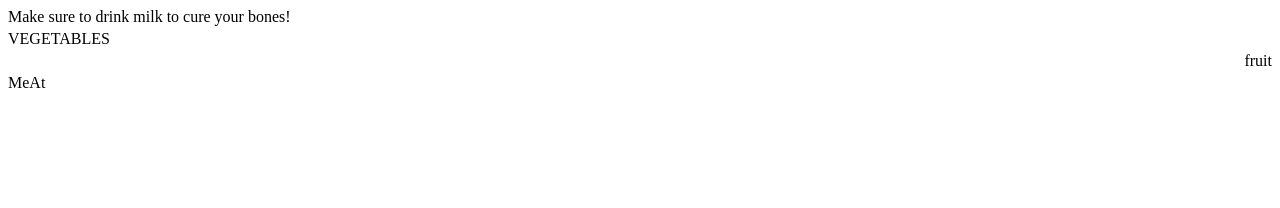
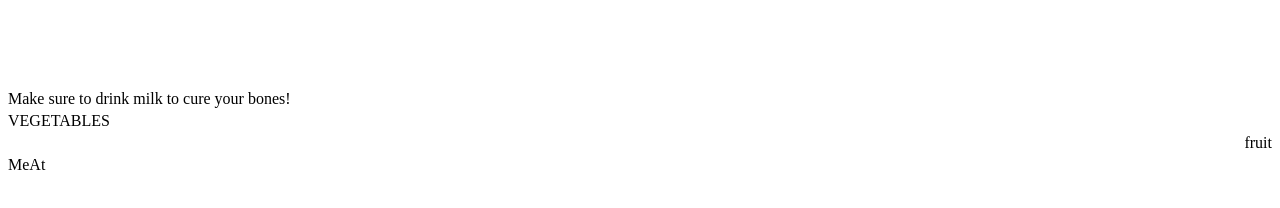
Before and after one commit to pincesCPU987/Scrolling, a plain HTML site: page index.html in a window 1280 px wide. Drawn offline with Linux system fonts and the light colour scheme.

Commit message:
Update index.html

```diff
--- a/index.html
+++ b/index.html
@@ -5,7 +5,7 @@
     <title>Scrolling</title>
   </head>
   <body>
-<marquee behavior="alternate" direction="up" scrollamount="1">Make sure to drink milk to cure your bones!</marquee>
+<marquee height="100" behavior="alternate" direction="up" scrollamount="1">Make sure to drink milk to cure your bones!</marquee>
 <marquee behavior="alternate" direction="right" scrollamount="12">VEGETABLES</marquee>
 <marquee behavior="alternate" direction="left" scrollamount="20">fruit</marquee>
 <marquee behavior="alternate" direction="right" scrollamount="30">MeAt</marquee>  </body>
```
